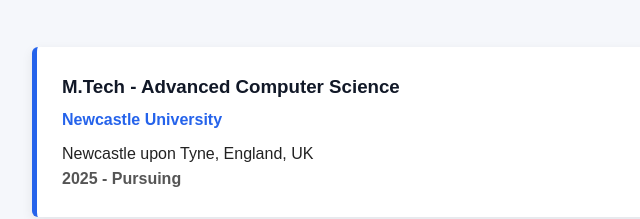
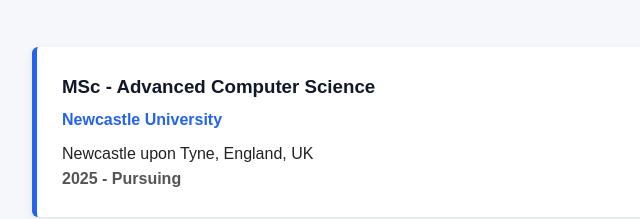
Before and after one commit to manikanta4688/my-portfolio, a plain HTML site: page index.html in a window 1280 px wide. Shown: the part 2041-2260 px from the top of the page, 208-848 px from the left. Drawn offline with Linux system fonts and the light colour scheme.

Commit message:
Fix HTML formatting and structure

```diff
--- a/index.html
+++ b/index.html
@@ -151,7 +151,7 @@
 
             <div class="education-card">
 
-                <h3>M.Tech - Advanced Computer Science</h3>
+                <h3>MSc - Advanced Computer Science</h3>
 
                 <h4>Newcastle University</h4>
 
```
